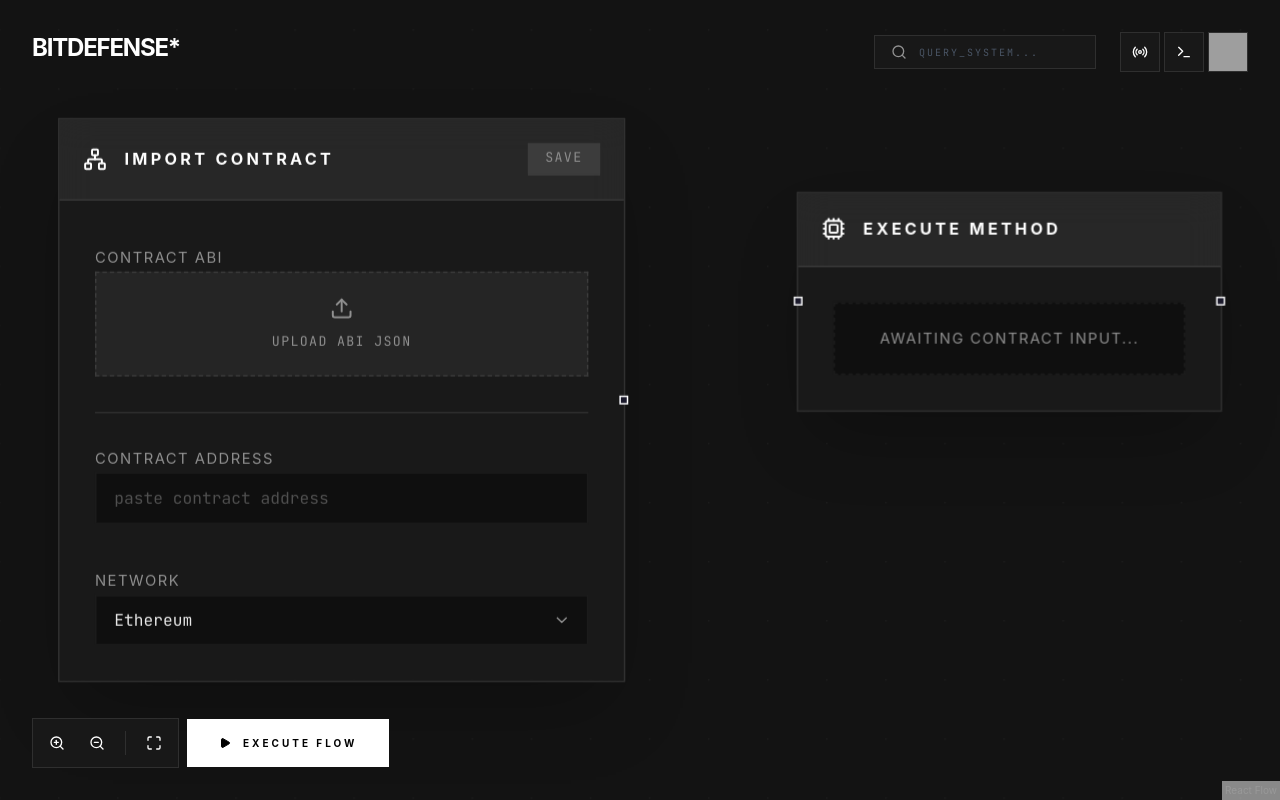
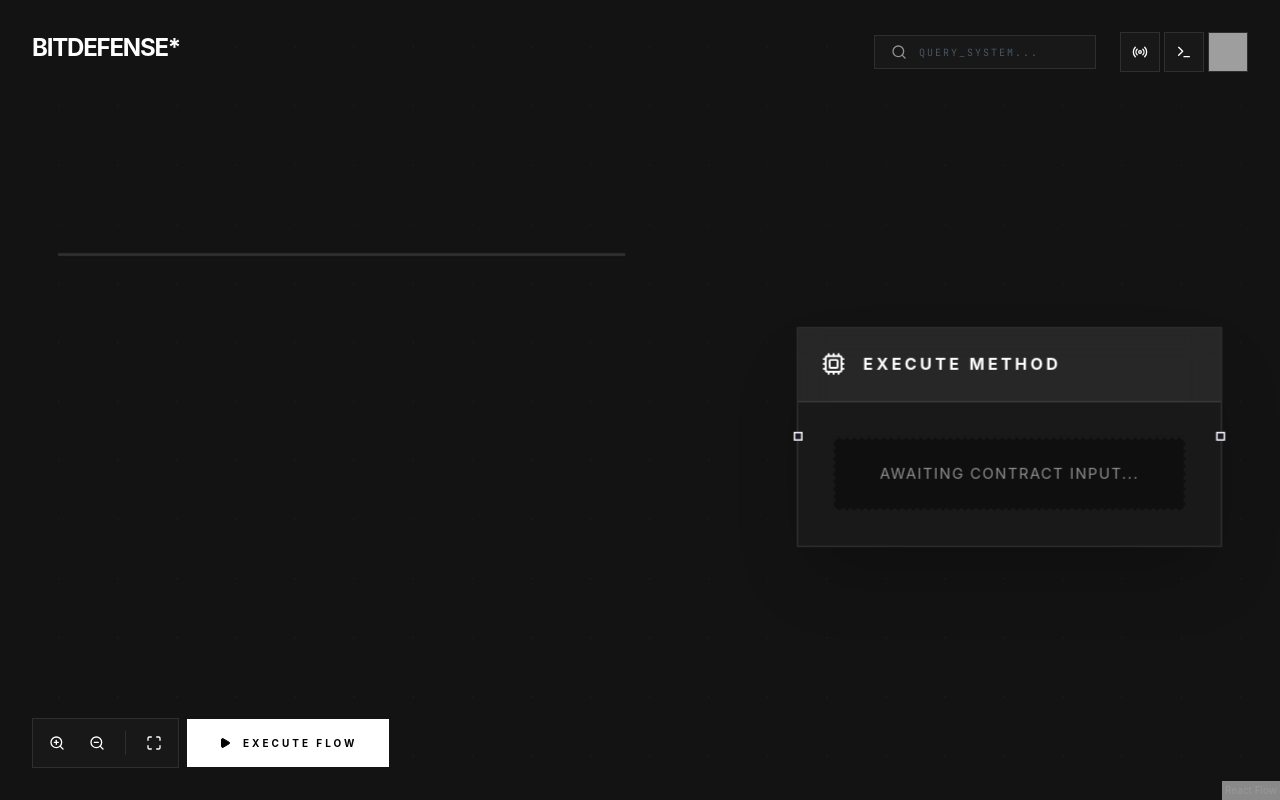
Before and after one commit to BitDefense/frontend, a Next.js app: page /dashboard in a window 1280 px wide. Built offline with nearby package versions, Linux system fonts and the light colour scheme; grey boxes are pictures that could not be loaded.

Commit message:
refactor: rename ImportContractNode to AddNewContractNode and setup wizard state machine

```diff
--- a/components/flow-canvas.tsx
+++ b/components/flow-canvas.tsx
@@ -4,16 +4,16 @@ import React, { useCallback } from 'react';
 import { ReactFlow, addEdge, Background, useNodesState, useEdgesState, Connection, Edge } from '@xyflow/react';
 import '@xyflow/react/dist/style.css';
 
-import { ImportContractNode } from '@/components/nodes/import-contract-node';
+import { AddNewContractNode } from '@/components/nodes/add-new-contract-node';
 import { ActionNode } from '@/components/nodes/action-node';
 
 const nodeTypes = {
-  importContract: ImportContractNode,
+  addNewContract: AddNewContractNode,
   action: ActionNode,
 };
 
 const initialNodes = [
-  { id: 'node-1', type: 'importContract', position: { x: 100, y: 200 }, data: {} },
+  { id: 'node-1', type: 'addNewContract', position: { x: 100, y: 200 }, data: {} },
   { id: 'node-2', type: 'action', position: { x: 600, y: 250 }, data: {} },
 ];
 
@@ -34,7 +34,7 @@ export function FlowCanvas() {
         nodes={nodes}
         edges={edges}
         onNodesChange={onNodesChange}
-        onEdgesChange={onEdgesChange}
+        onEdgesChange={onNodesChange}
         onConnect={onConnect}
         nodeTypes={nodeTypes}
         fitView
--- /dev/null
+++ b/components/nodes/add-new-contract-node.tsx
@@ -0,0 +1,35 @@
+'use client';
+
+import React, { useState } from 'react';
+import { Handle, Position } from '@xyflow/react';
+import { Network, Search, Upload, Check, X, ChevronDown, ArrowRight, ArrowLeft } from 'lucide-react';
+
+export type WizardStep = 'SOURCE' | 'INPUT' | 'MAPPING' | 'SAVED';
+
+export interface ContractData {
+  address: string;
+  network: string;
+  source: 'etherscan' | 'file' | null;
+  code: string;
+  variables: string[];
+  mappings: Record<string, string>;
+}
+
+export function AddNewContractNode() {
+  const [step, setStep] = useState<WizardStep>('SOURCE');
+  const [data, setData] = useState<ContractData>({
+    address: '',
+    network: 'ethereum',
+    source: null,
+    code: '',
+    variables: [],
+    mappings: {}
+  });
+
+  return (
+    <div className="relative w-96 bg-[#1b1b1b]/90 backdrop-blur-md border border-white/10 shadow-2xl rounded-none overflow-hidden">
+      {/* Step rendering will go here */}
+      <Handle type="source" position={Position.Right} className="w-3 h-3 bg-[#131313] border border-white !rounded-none" />
+    </div>
+  );
+}
--- a/components/nodes/import-contract-node.tsx
+++ /dev/null
@@ -1,107 +0,0 @@
-'use client';
-
-import React, { useState, useRef } from 'react';
-import { Network, Check, X, Upload, ChevronDown } from 'lucide-react';
-import { Handle, Position } from '@xyflow/react';
-
-export function ImportContractNode() {
-  const [abiFileName, setAbiFileName] = useState<string | null>(null);
-  const [contractAddress, setContractAddress] = useState('');
-  const [network, setNetwork] = useState('ethereum');
-  const [isSaved, setIsSaved] = useState(false);
-  const fileInputRef = useRef<HTMLInputElement>(null);
-
-  const isFormValid = abiFileName !== null && contractAddress.trim() !== '' && network !== '';
-
-  const handleFileUpload = (event: React.ChangeEvent<HTMLInputElement>) => {
-    const file = event.target.files?.[0];
-    if (file) {
-      setAbiFileName(file.name);
-      setIsSaved(false);
-    }
-  };
-
-  return (
-    <div className="relative w-96 bg-[#1b1b1b]/90 backdrop-blur-md border border-white/10 shadow-2xl group rounded-none">
-      <div className="bg-[#353535]/50 p-4 flex items-center justify-between border-b border-white/10">
-        <div className="flex items-center gap-3">
-          <Network className="w-4 h-4 text-white" />
-          <span className="text-[11px] font-bold uppercase tracking-[0.2em] text-white">Import Contract</span>
-        </div>
-        <button
-          onClick={() => setIsSaved(true)}
-          disabled={!isFormValid}
-          className={`text-[9px] font-mono uppercase tracking-widest px-3 py-1 transition-colors flex items-center gap-1.5 ${
-            isSaved
-              ? 'bg-green-500/20 text-green-400 border border-green-500/50'
-              : isFormValid
-                ? 'bg-white text-black hover:bg-white/90'
-                : 'bg-white/10 text-[#919191] cursor-not-allowed'
-          }`}
-        >
-          {isSaved && <Check className="w-3 h-3" />}
-          {isSaved ? 'Saved' : 'Save'}
-        </button>
-      </div>
-      <div className="p-6 space-y-6">
-        <div className="space-y-2">
-          <label className="text-[10px] uppercase tracking-widest text-[#919191]">Contract ABI</label>
-          <input
-            type="file"
-            accept=".json"
-            className="hidden"
-            ref={fileInputRef}
-            onChange={handleFileUpload}
-          />
-          {abiFileName ? (
-            <div className="flex items-center justify-between bg-black/40 border border-white/5 px-3 py-2">
-              <span className="font-mono text-[11px] text-white/90 truncate mr-2">{abiFileName}</span>
-              <button onClick={() => { setAbiFileName(null); setIsSaved(false); }} className="text-[#919191] hover:text-white transition-colors">
-                <X className="w-3 h-3" />
-              </button>
-            </div>
-          ) : (
-            <button
-              onClick={() => fileInputRef.current?.click()}
-              className="w-full bg-white/5 hover:bg-white/10 border border-white/10 border-dashed px-3 py-4 flex flex-col items-center justify-center gap-2 transition-colors"
-            >
-              <Upload className="w-4 h-4 text-[#919191]" />
-              <span className="text-[9px] font-mono uppercase text-[#919191] tracking-widest">Upload ABI JSON</span>
-            </button>
-          )}
-        </div>
-
-        <div className="space-y-2 pt-4 border-t border-white/10">
-          <label className="text-[10px] uppercase tracking-widest text-[#919191]">Contract Address</label>
-          <input
-            type="text"
-            value={contractAddress}
-            onChange={(e) => { setContractAddress(e.target.value); setIsSaved(false); }}
-            placeholder="paste contract address"
-            className="bg-black/40 border border-white/5 px-3 py-2 font-mono text-[11px] text-white/90 w-full focus:outline-none focus:border-white/20 placeholder:text-[#919191]/50"
-          />
-        </div>
-
-        <div className="space-y-2">
-          <label className="text-[10px] uppercase tracking-widest text-[#919191]">Network</label>
-          <div className="relative">
-            <select
-              value={network}
-              onChange={(e) => { setNetwork(e.target.value); setIsSaved(false); }}
-              className="bg-black/40 border border-white/5 px-3 py-2 font-mono text-[11px] text-white/90 w-full focus:outline-none focus:border-white/20 appearance-none cursor-pointer"
-            >
-              <option value="ethereum">Ethereum</option>
-            </select>
-            <ChevronDown className="w-3 h-3 text-[#919191] absolute right-3 top-1/2 -translate-y-1/2 pointer-events-none" />
-          </div>
-        </div>
-      </div>
-      {/* Output Port */}
-      <Handle
-        type="source"
-        position={Position.Right}
-        className="w-3 h-3 bg-[#131313] border border-white !rounded-none hover:bg-white hover:scale-150 transition-all right-[-6px]"
-      />
-    </div>
-  );
-}
```
